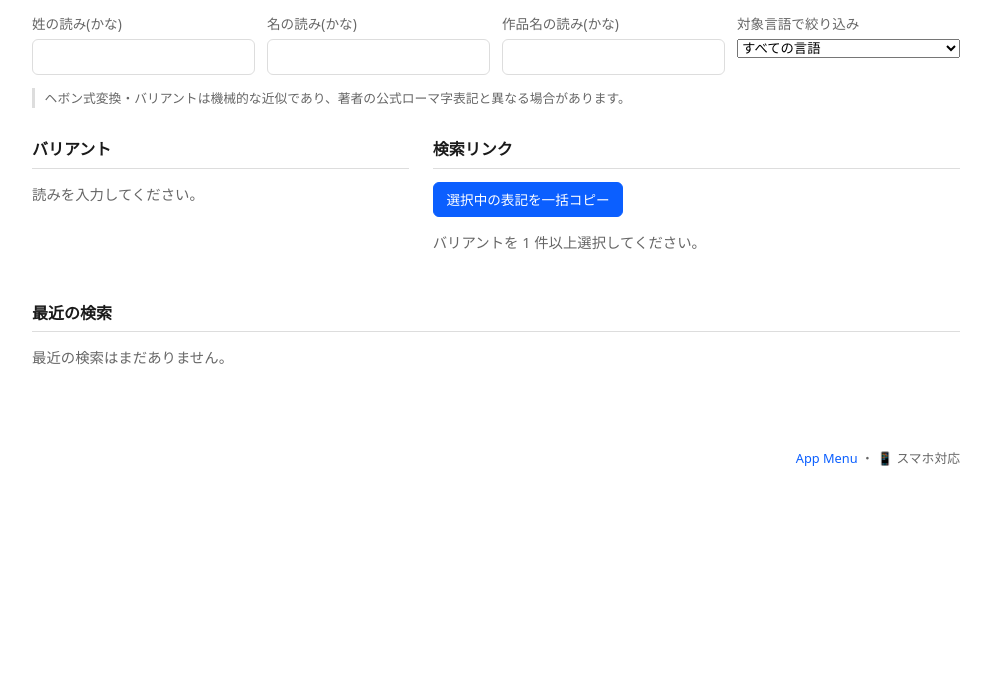
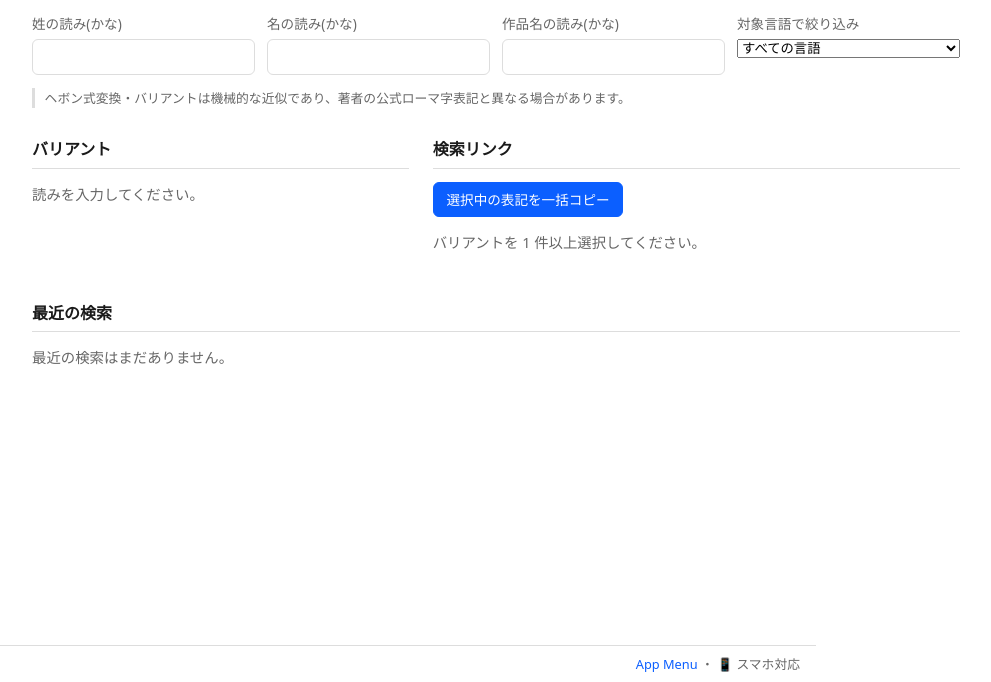
Before and after one commit to twill3c/honyaku-query, a website built with Vite: page index.html in a window 1280 px wide. Shown: the part 118-800 px from the top of the page, without its empty margins (144-1135 px from the left). Built offline with nearby package versions, Linux system fonts and the light colour scheme.

Commit message:
style: フッタを画面最下部に固定(フリート共通規約)
position:fixed でフッタを常時表示し、本文に逃げ余白(72px / モバイル 96px)を確保。
既存規則は書き換えず末尾にオーバーライドを追記する方式。

Co-Authored-By: Claude Fable 5 <noreply@anthropic.com>

```diff
--- a/src/ui/styles.css
+++ b/src/ui/styles.css
@@ -219,3 +219,14 @@ button.recent:hover {
 .site-footer a:hover {
   text-decoration: underline;
 }
+
+/* fleet: fixed footer */
+.site-footer {
+  position: fixed; left: 0; right: 0; bottom: 0; z-index: 9000;
+  margin: 0; padding: 8px 16px;
+  background: var(--bg, Canvas); border-top: 1px solid var(--border, rgba(128,128,128,.35));
+  backdrop-filter: blur(6px);
+  max-height: 30vh; overflow-y: auto;
+}
+body { padding-bottom: 72px; }
+@media (max-width: 640px) { body { padding-bottom: 96px; } }
```
